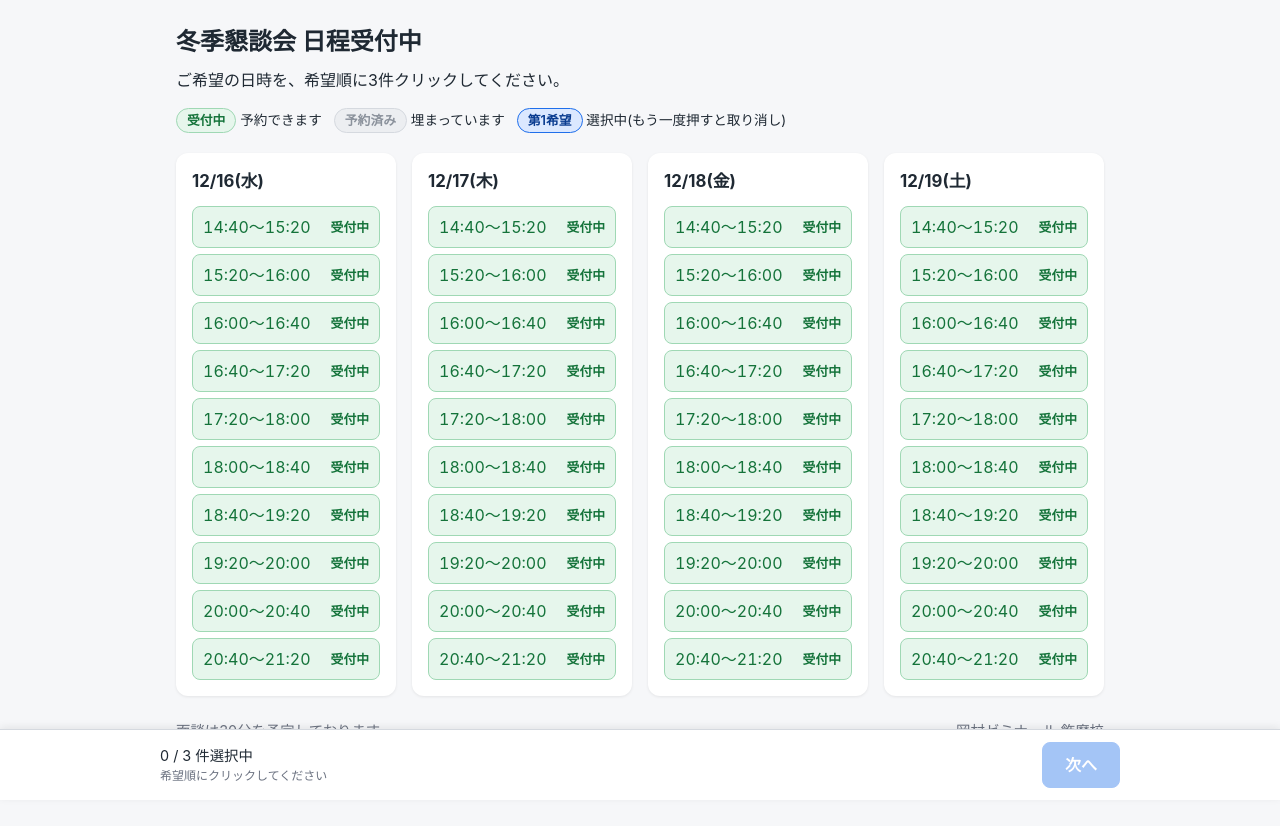
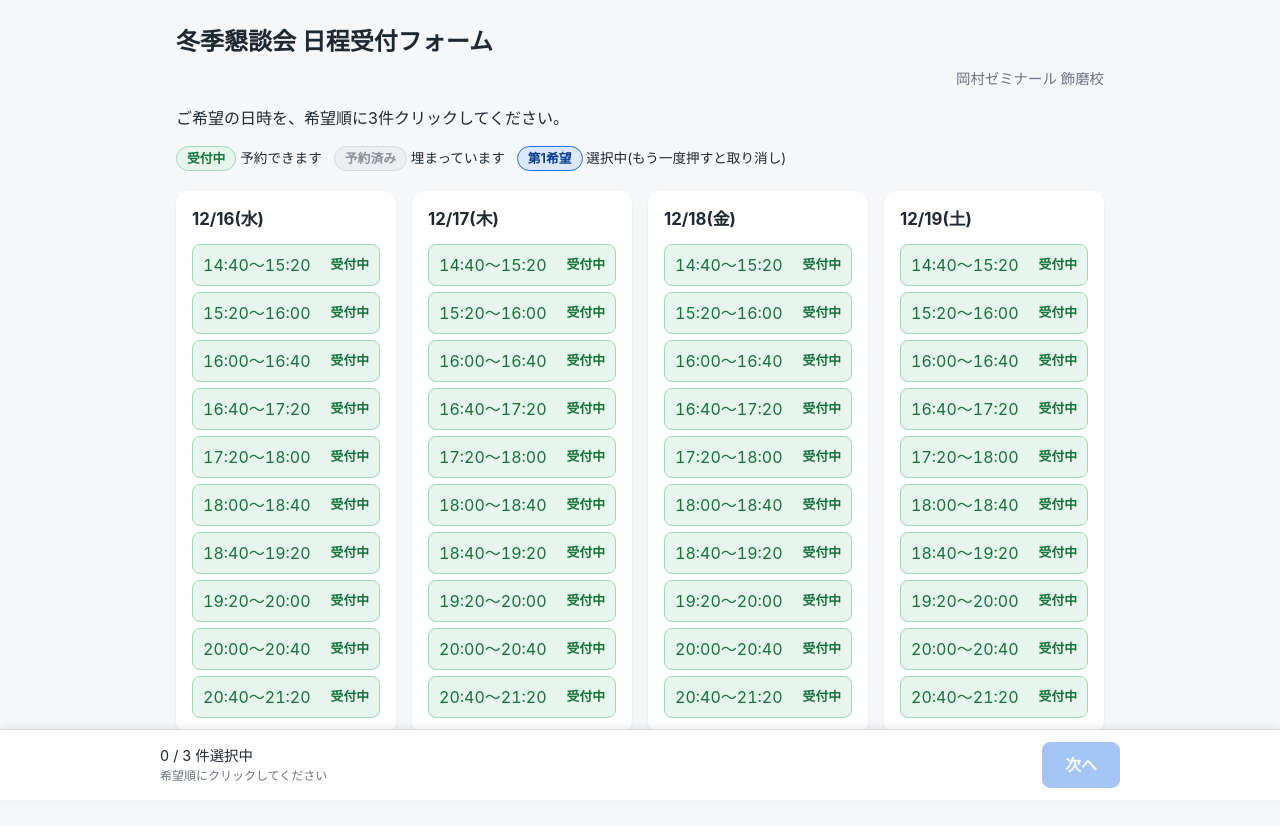
Before and after one commit to ipsim26/reception-2026winter, a plain HTML site: page index.html in a window 1280 px wide. Drawn offline with Linux system fonts and the light colour scheme.

Commit message:
タイトルをフォームに変更し、教室名をタイトル下の右端に移動
Co-Authored-By: Claude Sonnet 5.5 <noreply@anthropic.com>

```diff
--- a/index.html
+++ b/index.html
@@ -3,7 +3,7 @@
 <head>
 <meta charset="UTF-8">
 <meta name="viewport" content="width=device-width, initial-scale=1">
-<title>冬季懇談会 日程受付中</title>
+<title>冬季懇談会 日程受付フォーム</title>
 <style>
   :root {
     --bg: #f6f7f9;
@@ -57,11 +57,8 @@
   main { max-width: 960px; margin: 0 auto; padding: 24px 16px 120px; }
   h1 { font-size: 1.5rem; margin: 0 0 8px; }
   .request { margin: 0 0 16px; font-size: 1rem; }
-  .note {
-    color: var(--muted); margin: 24px 0 0; font-size: .9rem;
-    display: flex; justify-content: space-between; flex-wrap: wrap; gap: 1.5em 16px;
-  }
-  .note .school { margin-left: auto; text-align: right; font-size: .9rem; }
+  .school { margin: 0 0 16px; text-align: right; color: var(--muted); font-size: .9rem; }
+  .note { color: var(--muted); margin: 24px 0 0; font-size: .9rem; }
   .legend { display: flex; flex-wrap: wrap; gap: 6px 12px; margin-bottom: 20px; font-size: .85rem; }
   .badge {
     display: inline-block; padding: 2px 10px; border-radius: 999px;
@@ -122,7 +119,8 @@
 </head>
 <body>
 <main>
-  <h1>冬季懇談会 日程受付中</h1>
+  <h1>冬季懇談会 日程受付フォーム</h1>
+  <p class="school">岡村ゼミナール 飾磨校</p>
 
   <!-- 手順1: 日時を選ぶ -->
   <section id="step1">
@@ -172,7 +170,7 @@
     </div>
   </section>
 
-  <p class="note"><span id="noteText">面談は30分を予定しております</span><span class="school">岡村ゼミナール 飾磨校</span></p>
+  <p class="note" id="noteText">面談は30分を予定しております</p>
 </main>
 
 <!-- 選択状況と「次へ」(手順1のみ表示) -->
```
